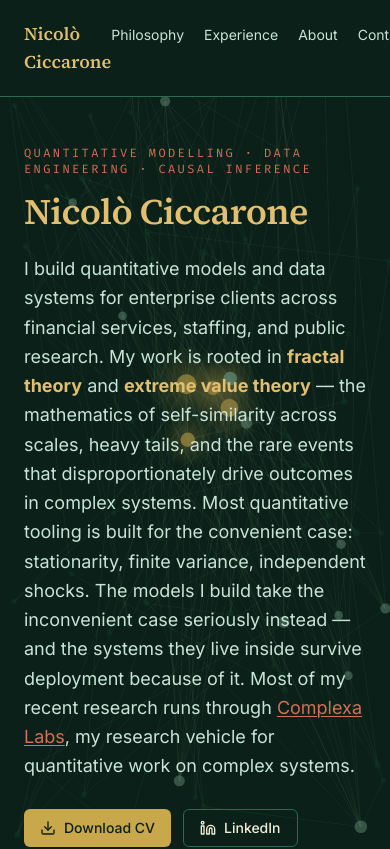
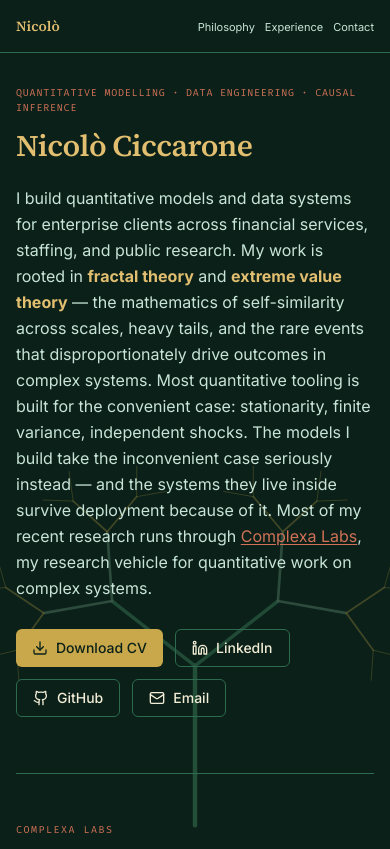
Before and after one commit to nclcc/nclcc.github.io, a Next.js app: page / in a window 390 px wide. Shown: the top 849 px of the page. Built offline with nearby package versions, Linux system fonts and the light colour scheme.

Commit message:
Mobile responsiveness: viewport meta, header/eyebrow/hero/tree adaptations

```diff
--- a/app/globals.css
+++ b/app/globals.css
@@ -46,6 +46,8 @@ html, body {
   color: var(--bk-ink);
   font-family: var(--font-sans);
   -webkit-font-smoothing: antialiased;
+  overflow-x: hidden;
+  max-width: 100%;
 }
 
 /* Selection */
--- a/app/layout.tsx
+++ b/app/layout.tsx
@@ -1,12 +1,17 @@
-import type { Metadata } from "next";
+import type { Metadata, Viewport } from "next";
 import { Inter, Fira_Code, Source_Serif_4 } from "next/font/google";
 import Link from "next/link";
-import ScaleFreeBackground from "@/components/ScaleFreeBackground";
+import FractalTreeBackground from "@/components/FractalTreeBackground";
 import "./globals.css";
 
 const inter = Inter({ subsets: ["latin"], variable: "--font-sans" });
 const firaCode = Fira_Code({ subsets: ["latin"], variable: "--font-mono", weight: ["400", "500"] });
 const sourceSerif = Source_Serif_4({ subsets: ["latin"], variable: "--font-serif", weight: ["400", "600"] });
+
+export const viewport: Viewport = {
+  width: "device-width",
+  initialScale: 1,
+};
 
 const SITE_URL = "https://nclcc.github.io";
 const SITE_TITLE = "Nicolò Ciccarone — Quantitative Modelling & Causal Inference";
@@ -44,23 +49,24 @@ export default function RootLayout({ children }: { children: React.ReactNode })
   return (
     <html lang="en" className={`${inter.variable} ${firaCode.variable} ${sourceSerif.variable}`}>
       <body className="antialiased min-h-screen flex flex-col relative">
-        <ScaleFreeBackground />
+        <FractalTreeBackground />
         <header
           className="border-b relative"
           style={{ borderColor: "var(--bk-rule)", zIndex: 1, background: "var(--bk-cream)" }}
         >
-          <div className="max-w-4xl mx-auto px-6 py-5 flex items-baseline justify-between">
+          <div className="max-w-4xl mx-auto px-4 sm:px-6 py-4 sm:py-5 flex items-baseline justify-between gap-2 sm:gap-3">
             <Link
               href="/"
-              className="font-serif text-lg font-semibold"
+              className="font-serif text-sm sm:text-lg font-semibold shrink-0"
               style={{ color: "var(--bk-green-dk)" }}
             >
-              Nicolò Ciccarone
+              <span className="sm:hidden">Nicolò</span>
+              <span className="hidden sm:inline">Nicolò Ciccarone</span>
             </Link>
-            <nav className="text-sm flex gap-5" style={{ color: "var(--bk-ink-mid)" }}>
+            <nav className="text-[11px] sm:text-sm flex gap-2.5 sm:gap-5 min-w-0" style={{ color: "var(--bk-ink-mid)" }}>
               <Link href="/#philosophy" className="hover:opacity-80">Philosophy</Link>
               <Link href="/#experience" className="hover:opacity-80">Experience</Link>
-              <Link href="/#about" className="hover:opacity-80">About</Link>
+              <Link href="/#about" className="hidden sm:inline hover:opacity-80">About</Link>
               <Link href="/#contact" className="hover:opacity-80">Contact</Link>
             </nav>
           </div>
--- a/app/page.tsx
+++ b/app/page.tsx
@@ -62,22 +62,22 @@ const experiences = [
 
 export default function Home() {
   return (
-    <div className="max-w-4xl mx-auto px-6 py-12 animate-fade-up">
+    <div className="max-w-4xl mx-auto px-4 sm:px-6 py-8 sm:py-12 animate-fade-up">
       {/* ── Hero ──────────────────────────────────────────────────── */}
       <section id="about" className="mb-14">
         <p
-          className="text-xs uppercase tracking-[0.2em] font-mono mb-3"
-          style={{ color: "var(--bk-sienna)" }}
+          className="text-[10px] sm:text-xs uppercase tracking-[0.08em] sm:tracking-[0.2em] font-mono mb-3"
+          style={{ color: "var(--bk-sienna)", overflowWrap: "anywhere" }}
         >
           Quantitative modelling · Data engineering · Causal inference
         </p>
         <h1
-          className="font-serif text-4xl sm:text-5xl font-semibold leading-tight"
+          className="font-serif text-3xl sm:text-5xl font-semibold leading-tight"
           style={{ color: "var(--bk-green-dk)", letterSpacing: "-0.02em" }}
         >
           Nicolò Ciccarone
         </h1>
-        <p className="mt-5 text-lg leading-relaxed" style={{ color: "var(--bk-ink-mid)" }}>
+        <p className="mt-5 text-base sm:text-lg leading-relaxed" style={{ color: "var(--bk-ink-mid)" }}>
           I build quantitative models and data systems for enterprise clients across financial services,
           staffing, and public research. My work is rooted in <strong style={{ color: "var(--bk-green-dk)" }}>fractal
           theory</strong> and <strong style={{ color: "var(--bk-green-dk)" }}>extreme value theory</strong> — the
@@ -139,7 +139,7 @@ export default function Home() {
       {/* ── Philosophy ─────────────────────────────────────────────── */}
       <section id="philosophy" className="mt-12">
         <div
-          className="text-xs uppercase tracking-[0.2em] font-mono mb-3"
+          className="text-[10px] sm:text-xs uppercase tracking-[0.15em] sm:tracking-[0.2em] font-mono mb-3"
           style={{ color: "var(--bk-sienna)" }}
         >
           Complexa Labs
@@ -156,7 +156,7 @@ export default function Home() {
         </p>
 
         <div
-          className="rounded-md border p-6 sm:p-8"
+          className="rounded-md border p-4 sm:p-8"
           style={{
             background: "var(--bk-cream-lt)",
             borderColor: "var(--bk-rule)",
--- a/components/ExperienceCard.tsx
+++ b/components/ExperienceCard.tsx
@@ -23,7 +23,7 @@ export default function ExperienceCard({ slug, client, sector, title, summary, t
       <div className="flex items-start justify-between gap-4">
         <div className="flex-1">
           <div
-            className="text-xs uppercase tracking-wider font-mono mb-1"
+            className="text-[10px] sm:text-xs uppercase tracking-wider font-mono mb-1 break-words"
             style={{ color: "var(--bk-ink-lt)" }}
           >
             {sector} · {client}
--- a/components/ExperienceLayout.tsx
+++ b/components/ExperienceLayout.tsx
@@ -19,7 +19,7 @@ export default function ExperienceLayout({
   children,
 }: ExperienceLayoutProps) {
   return (
-    <article className="max-w-3xl mx-auto px-6 py-12 animate-fade-up">
+    <article className="max-w-3xl mx-auto px-4 sm:px-6 py-8 sm:py-12 animate-fade-up">
       <Link
         href="/#experience"
         className="inline-flex items-center gap-1.5 text-sm mb-8 hover:opacity-80"
@@ -29,13 +29,13 @@ export default function ExperienceLayout({
       </Link>
 
       <div
-        className="text-xs uppercase tracking-[0.18em] font-mono mb-3"
+        className="text-[10px] sm:text-xs uppercase tracking-[0.12em] sm:tracking-[0.18em] font-mono mb-3 break-words"
         style={{ color: "var(--bk-ink-lt)" }}
       >
         {sector} · {client}
       </div>
       <h1
-        className="font-serif text-3xl sm:text-4xl font-semibold leading-tight"
+        className="font-serif text-2xl sm:text-4xl font-semibold leading-tight"
         style={{ color: "var(--bk-green-dk)", letterSpacing: "-0.01em" }}
       >
         {title}
--- /dev/null
+++ b/components/FractalTreeBackground.tsx
@@ -0,0 +1,123 @@
+"use client";
+
+import { useMemo } from "react";
+
+/**
+ * Fractal-tree backdrop (port of the AnimatedTree visual from the Complexa
+ * platform). Renders a static SVG behind page content as a fixed-position
+ * full-viewport layer.
+ *
+ * Two layouts are rendered — desktop (wide, with corner sprouts) and mobile
+ * (portrait, single tree, more breathing space) — and CSS shows whichever
+ * matches the viewport. This avoids the "trunk-runs-through-the-text" issue
+ * that an over-zoomed slice would produce on narrow screens.
+ */
+
+const MAX_DEPTH      = 6;
+const CORNER_DEPTH   = 4;
+const MOBILE_DEPTH   = 5;
+
+interface Branch {
+  x1: number; y1: number; x2: number; y2: number;
+  depth: number; maxDepth: number;
+}
+
+function buildBranches(
+  x: number, y: number,
+  angle: number, length: number,
+  depth: number,
+  maxDepth: number,
+  spread: number,
+  scale: number,
+  acc: Branch[] = [],
+): Branch[] {
+  if (depth === 0 || length < 2) return acc;
+  const rad = (angle * Math.PI) / 180;
+  const x2 = x + length * Math.sin(rad);
+  const y2 = y - length * Math.cos(rad);
+  acc.push({ x1: x, y1: y, x2, y2, depth, maxDepth });
+  const sp = spread + depth * 4;
+  buildBranches(x2, y2, angle - sp, length * scale, depth - 1, maxDepth, spread, scale, acc);
+  buildBranches(x2, y2, angle + sp, length * scale, depth - 1, maxDepth, spread, scale, acc);
+  return acc;
+}
+
+function colorFor(b: Branch): string {
+  const t = b.depth / b.maxDepth;
+  if (t > 0.7) return "#4D9B70";   // soft teal — trunk / inner
+  if (t > 0.4) return "#7EA890";   // muted teal — mid
+  return "#C9A84C";                 // gold — tips
+}
+
+function renderBranches(branches: Branch[]) {
+  return branches.map((b, i) => {
+    const t = b.depth / b.maxDepth;
+    const opacity = 0.55 + t * 0.4;
+    const strokeW = Math.max(1, b.depth * 0.95);
+    return (
+      <line
+        key={i}
+        x1={b.x1} y1={b.y1}
+        x2={b.x2} y2={b.y2}
+        stroke={colorFor(b)}
+        strokeWidth={strokeW}
+        strokeOpacity={opacity}
+        strokeLinecap="round"
+      />
+    );
+  });
+}
+
+export default function FractalTreeBackground() {
+  // Desktop / tablet: wide layout with corner sprouts
+  const desktopBranches = useMemo(() => {
+    const main  = buildBranches(600, 790, 0,    200, MAX_DEPTH,    MAX_DEPTH,    36, 0.66, []);
+    const left  = buildBranches(0,   0,   125,   85, CORNER_DEPTH, CORNER_DEPTH, 28, 0.70, []);
+    const right = buildBranches(1200, 0, -125,   85, CORNER_DEPTH, CORNER_DEPTH, 28, 0.70, []);
+    return [...main, ...left, ...right];
+  }, []);
+
+  // Mobile: narrower viewBox, single tree, no corner sprouts (would clip)
+  // Lower depth for a less busy backdrop behind dense text.
+  const mobileBranches = useMemo(() => {
+    return buildBranches(250, 880, 0, 170, MOBILE_DEPTH, MOBILE_DEPTH, 32, 0.66, []);
+  }, []);
+
+  const wrapStyle: React.CSSProperties = {
+    position: "fixed",
+    inset: 0,
+    width: "100vw",
+    height: "100vh",
+    pointerEvents: "none",
+    zIndex: 0,
+    overflow: "hidden",
+  };
+
+  return (
+    <div aria-hidden style={wrapStyle}>
+      {/* Desktop / tablet (>=640px) */}
+      <svg
+        viewBox="0 0 1200 800"
+        preserveAspectRatio="xMidYMax slice"
+        width="100%"
+        height="100%"
+        className="hidden sm:block"
+        style={{ display: undefined, opacity: 0.7 }}
+      >
+        {renderBranches(desktopBranches)}
+      </svg>
+
+      {/* Mobile (<640px) */}
+      <svg
+        viewBox="0 0 500 900"
+        preserveAspectRatio="xMidYMax slice"
+        width="100%"
+        height="100%"
+        className="block sm:hidden"
+        style={{ opacity: 0.4 }}
+      >
+        {renderBranches(mobileBranches)}
+      </svg>
+    </div>
+  );
+}
--- a/components/PhilosophyTabs.tsx
+++ b/components/PhilosophyTabs.tsx
@@ -44,11 +44,11 @@ export default function PhilosophyTabs() {
 
   return (
     <div>
-      {/* Tab strip */}
+      {/* Tab strip — horizontally scrollable on narrow screens, wraps on wider */}
       <div
         role="tablist"
         aria-label="Philosophy tabs"
-        className="flex flex-wrap gap-1 border-b mb-6 -mx-1"
+        className="flex sm:flex-wrap gap-1 border-b mb-6 -mx-1 overflow-x-auto sm:overflow-visible whitespace-nowrap sm:whitespace-normal scrollbar-thin"
         style={{ borderColor: "var(--bk-rule)" }}
       >
         {TABS.map((t, i) => {
@@ -61,7 +61,7 @@ export default function PhilosophyTabs() {
               aria-controls={`phil-panel-${i}`}
               id={`phil-tab-${i}`}
               onClick={() => setActive(i)}
-              className="px-3 py-2 text-sm font-mono tracking-wide transition border-b-2 -mb-px"
+              className="px-2.5 sm:px-3 py-2 text-xs sm:text-sm font-mono tracking-wide transition border-b-2 -mb-px shrink-0"
               style={{
                 color: isActive ? "var(--bk-green-dk)" : "var(--bk-ink-lt)",
                 borderBottomColor: isActive ? "var(--bk-sienna)" : "transparent",
--- a/components/ScaleFreeBackground.tsx
+++ /dev/null
@@ -1,181 +0,0 @@
-"use client";
-
-import { useRef, useEffect } from "react";
-
-/**
- * Animated scale-free network (Barabási–Albert) used as a subtle backdrop.
- * Adapted from the Complexa Labs platform — light-palette only here, since
- * the personal site has a single (cream) theme.
- */
-
-const N_NODES = 90;
-const M_ATTACH = 2;
-const SEED_SIZE = 6;
-
-interface Node { x: number; y: number; vx: number; vy: number; degree: number }
-interface Edge { a: number; b: number }
-
-function buildGraph(W: number, H: number): { nodes: Node[]; edges: Edge[] } {
-  const nodes: Node[] = [];
-  const edges: Edge[] = [];
-
-  const rndNode = (cx: number, cy: number, spread: number): Node => ({
-    x: cx + (Math.random() - 0.5) * spread,
-    y: cy + (Math.random() - 0.5) * spread,
-    vx: (Math.random() - 0.5) * 0.18,
-    vy: (Math.random() - 0.5) * 0.18,
-    degree: 0,
-  });
-
-  for (let i = 0; i < SEED_SIZE; i++)
-    nodes.push(rndNode(W * 0.5, H * 0.5, Math.min(W, H) * 0.25));
-
-  for (let i = 0; i < SEED_SIZE; i++)
-    for (let j = i + 1; j < SEED_SIZE; j++) {
-      edges.push({ a: i, b: j });
-      nodes[i].degree++;
-      nodes[j].degree++;
-    }
-
-  for (let i = SEED_SIZE; i < N_NODES; i++) {
-    nodes.push(rndNode(Math.random() * W, Math.random() * H, 0));
-    const pool: number[] = [];
-    for (let j = 0; j < i; j++)
-      for (let k = 0; k < nodes[j].degree + 1; k++) pool.push(j);
-
-    const targets = new Set<number>();
-    let att = 0;
-    while (targets.size < Math.min(M_ATTACH, i) && att++ < 400) {
-      const pick = pool[Math.floor(Math.random() * pool.length)];
-      if (!targets.has(pick)) targets.add(pick);
-    }
-    for (const t of targets) {
-      edges.push({ a: i, b: t });
-      nodes[i].degree++;
-      nodes[t].degree++;
-    }
-  }
-
-  return { nodes, edges };
-}
-
-// Brand-kit palette (dark mode — Complexa DWS-style)
-const HUB =  { r: 201, g: 168, b:  76 };   // gold — high-degree hubs
-const MID =  { r: 126, g: 168, b: 144 };   // muted teal — mid-degree
-const LEAF = { r:  20, g:  61, b:  43 };   // dark green — peripheral, fades into bg
-
-const rgba = (c: { r: number; g: number; b: number }, a: number) =>
-  `rgba(${c.r},${c.g},${c.b},${a})`;
-
-export default function ScaleFreeBackground() {
-  const canvasRef = useRef<HTMLCanvasElement>(null);
-  const stateRef = useRef<{ nodes: Node[]; edges: Edge[]; t: number } | null>(null);
-  const rafRef = useRef(0);
-
-  useEffect(() => {
-    const canvas = canvasRef.current;
-    if (!canvas) return;
-    const ctx = canvas.getContext("2d");
-    if (!ctx) return;
-
-    let W = window.innerWidth;
-    let H = window.innerHeight;
-    canvas.width = W;
-    canvas.height = H;
-
-    const g = buildGraph(W, H);
-    stateRef.current = { ...g, t: 0 };
-
-    function draw() {
-      const s = stateRef.current;
-      if (!s || !ctx) return;
-      const { nodes, edges, t } = s;
-
-      ctx.clearRect(0, 0, W, H);
-      const maxDeg = nodes.reduce((m, n) => Math.max(m, n.degree), 1);
-
-      // Edges
-      for (const e of edges) {
-        const na = nodes[e.a];
-        const nb = nodes[e.b];
-        ctx.beginPath();
-        ctx.moveTo(na.x, na.y);
-        ctx.lineTo(nb.x, nb.y);
-        ctx.strokeStyle = rgba(MID, 0.18);
-        ctx.lineWidth = 0.7;
-        ctx.stroke();
-      }
-
-      // Nodes
-      for (const n of nodes) {
-        const norm = n.degree / maxDeg;
-        const r = 2 + norm * 9;
-        const pulse = norm > 0.5 ? 1 + 0.12 * Math.sin(t * 0.025 + n.x * 0.01) : 1;
-        const rr = r * pulse;
-        const col = norm > 0.58 ? HUB : norm > 0.22 ? MID : LEAF;
-
-        if (norm > 0.5) {
-          const gr = ctx.createRadialGradient(n.x, n.y, 0, n.x, n.y, rr * 4);
-          gr.addColorStop(0, rgba(HUB, 0.35));
-          gr.addColorStop(1, rgba(HUB, 0));
-          ctx.beginPath();
-          ctx.arc(n.x, n.y, rr * 4, 0, Math.PI * 2);
-          ctx.fillStyle = gr;
-          ctx.fill();
-        }
-
-        ctx.beginPath();
-        ctx.arc(n.x, n.y, rr, 0, Math.PI * 2);
-        ctx.fillStyle = rgba(col, norm > 0.5 ? 0.85 : 0.55);
-        ctx.fill();
-      }
-
-      // Drift
-      for (const n of nodes) {
-        n.x += n.vx;
-        n.y += n.vy;
-        if (n.x < 0 || n.x > W) n.vx *= -1;
-        if (n.y < 0 || n.y > H) n.vy *= -1;
-      }
-      s.t++;
-    }
-
-    function loop() {
-      draw();
-      rafRef.current = requestAnimationFrame(loop);
-    }
-    rafRef.current = requestAnimationFrame(loop);
-
-    function onResize() {
-      W = window.innerWidth;
-      H = window.innerHeight;
-      if (!canvas) return;
-      canvas.width = W;
-      canvas.height = H;
-      const g2 = buildGraph(W, H);
-      stateRef.current = { ...g2, t: 0 };
-    }
-    window.addEventListener("resize", onResize);
-
-    return () => {
-      cancelAnimationFrame(rafRef.current);
-      window.removeEventListener("resize", onResize);
-    };
-  }, []);
-
-  return (
-    <canvas
-      ref={canvasRef}
-      aria-hidden
-      style={{
-        position: "fixed",
-        inset: 0,
-        width: "100vw",
-        height: "100vh",
-        pointerEvents: "none",
-        zIndex: 0,
-        opacity: 0.7,
-      }}
-    />
-  );
-}
```
